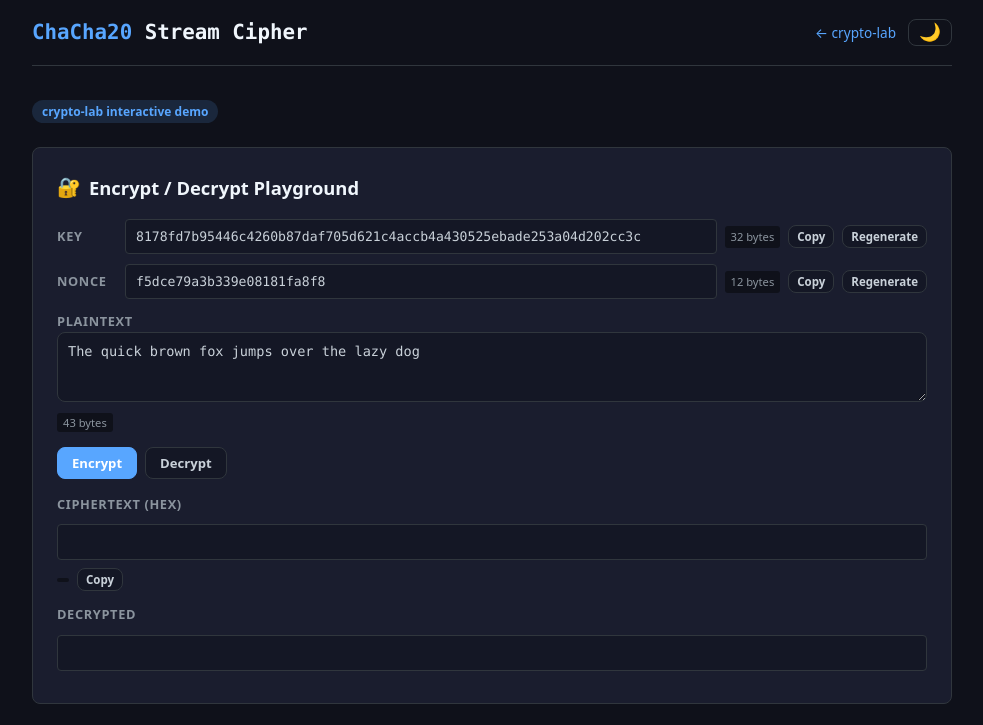
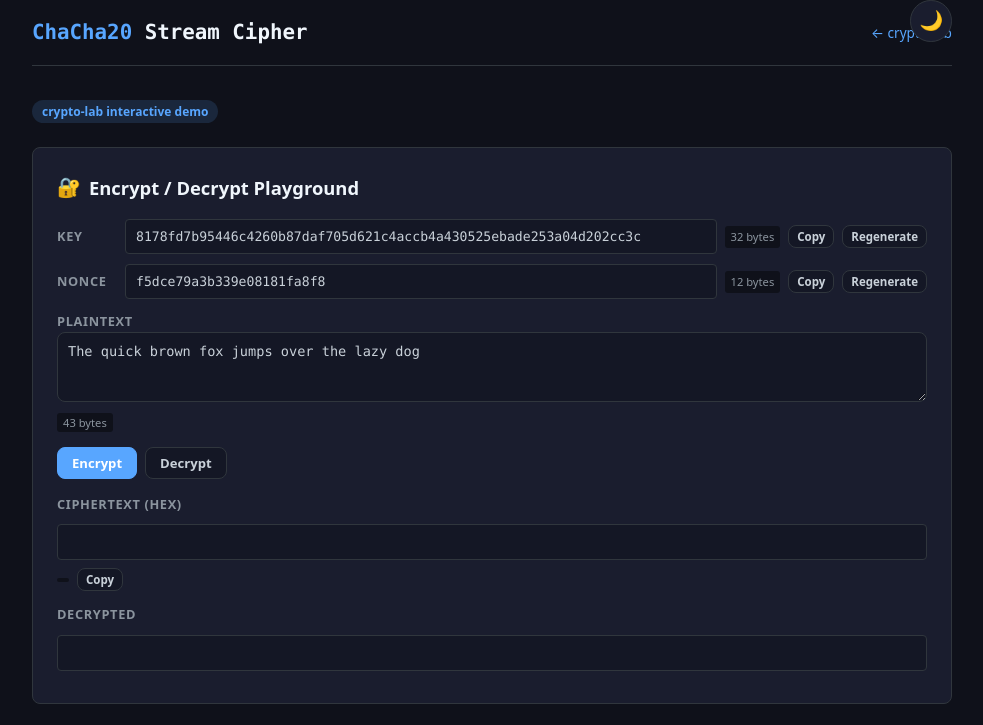
Before and after one commit to systemslibrarian/crypto-lab-chacha20-stream, a website built with Vite: page index.html in a window 1280 px wide. Shown: the top 725 px of the page, without its empty margins (148-1131 px from the left). Built offline with nearby package versions, Linux system fonts and the light colour scheme.

Commit message:
phase 6: deploy-ready, theme toggle, README
- GitHub Actions workflow (.github/workflows/pages.yml)
- Anti-flash inline script in <head> before stylesheets
- Theme toggle: circular 2.6rem button, position:absolute top-right
  Uses only existing CSS variables, no prefers-color-scheme
  Dark default with localStorage persistence
- README with all five required sections:
  What It Is, When to Use It, Live Demo,
  What Can Go Wrong, Real-World Usage
- Cross-links and scripture tagline preserved

```diff
--- a/index.html
+++ b/index.html
@@ -2,6 +2,12 @@
 <html lang="en">
   <head>
     <meta charset="UTF-8" />
+    <script>
+      (function () {
+        const saved = localStorage.getItem('theme');
+        document.documentElement.setAttribute('data-theme', saved ?? 'dark');
+      })();
+    </script>
     <link rel="icon" type="image/svg+xml" href="/favicon.svg" />
     <meta name="viewport" content="width=device-width, initial-scale=1.0" />
     <title>ChaCha20 Stream Cipher — crypto-lab</title>
@@ -15,8 +21,8 @@
         <h1><span>ChaCha20</span> Stream Cipher</h1>
         <div class="header-links">
           <a href="https://systemslibrarian.github.io/crypto-lab/">← crypto-lab</a>
-          <button id="theme-toggle" title="Toggle theme" aria-label="Toggle dark and light theme">🌙</button>
         </div>
+        <button id="theme-toggle" aria-label="Switch to light mode" style="position: absolute; top: 0; right: 0;">🌙</button>
       </header>
 
       <span class="badge">crypto-lab interactive demo</span>
--- a/src/style.css
+++ b/src/style.css
@@ -50,6 +50,7 @@ body {
 
 /* ─── Header ─── */
 header {
+  position: relative;
   display: flex;
   align-items: center;
   justify-content: space-between;
@@ -85,13 +86,30 @@ header h1 span { color: var(--accent); }
 .header-links a:hover { text-decoration: underline; }
 
 #theme-toggle {
-  background: none;
+  width: 2.6rem;
+  height: 2.6rem;
+  border-radius: 50%;
+  background: var(--bg-card);
+  color: var(--text);
   border: 1px solid var(--border);
-  border-radius: var(--radius);
-  padding: 4px 10px;
   cursor: pointer;
-  font-size: 1.1rem;
+  font-size: 1.2rem;
   line-height: 1;
+  display: flex;
+  align-items: center;
+  justify-content: center;
+  padding: 0;
+  transition: background 0.15s, border-color 0.15s;
+}
+
+#theme-toggle:hover {
+  border-color: var(--accent);
+  background: var(--accent-dim);
+}
+
+#theme-toggle:focus-visible {
+  outline: 2px solid var(--accent);
+  outline-offset: 2px;
 }
 
 .badge {
--- a/src/ui.ts
+++ b/src/ui.ts
@@ -244,25 +244,23 @@ function initThemeToggle() {
   const toggle = $('#theme-toggle') as HTMLButtonElement;
   const root = document.documentElement;
 
-  // Check system preference or stored preference
-  const stored = localStorage.getItem('theme');
-  if (stored) {
-    root.setAttribute('data-theme', stored);
+  function update() {
+    const theme = root.getAttribute('data-theme') ?? 'dark';
+    const isDark = theme === 'dark';
+    toggle.textContent = isDark ? '🌙' : '☀️';
+    toggle.setAttribute('aria-label',
+      isDark ? 'Switch to light mode' : 'Switch to dark mode');
   }
 
   toggle.addEventListener('click', () => {
-    const current = root.getAttribute('data-theme');
+    const current = root.getAttribute('data-theme') ?? 'dark';
     const next = current === 'dark' ? 'light' : 'dark';
     root.setAttribute('data-theme', next);
     localStorage.setItem('theme', next);
-    toggle.textContent = next === 'dark' ? '☀️' : '🌙';
+    update();
   });
 
-  // Set initial icon
-  const isDark =
-    root.getAttribute('data-theme') === 'dark' ||
-    (!stored && window.matchMedia('(prefers-color-scheme: dark)').matches);
-  toggle.textContent = isDark ? '☀️' : '🌙';
+  update();
 }
 
 // ─── Info Tabs ───────────────────────────────────────────────
```
Also changed, not shown: .github/workflows/pages.yml (added), README.md (added).
